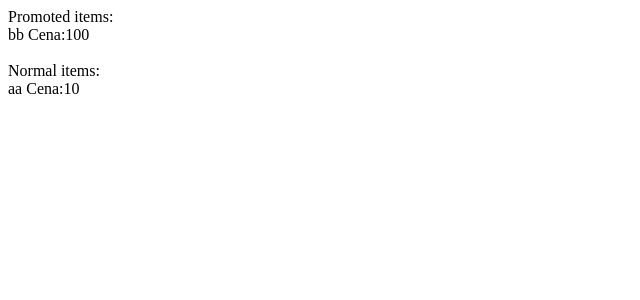
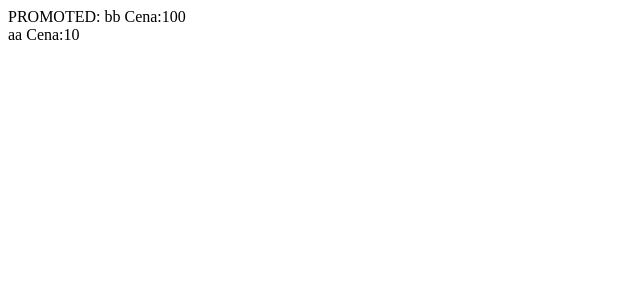
Before and after one commit to P4Cu/devmeeting-angular, an Angular app: page / in a window 1280 px wide. Shown: the top 300 px of the page, without its empty margins (0-640 px from the left). Built offline with nearby package versions, Linux system fonts and the light colour scheme.

Commit message:
use/implement promoted-product

```diff
--- a/src/app/product-list/product-list.component.html
+++ b/src/app/product-list/product-list.component.html
@@ -1,9 +1,4 @@
-<div>Promoted items:
-  <app-product *ngFor="let item of promotedItems()" [element]="item"></app-product>
+<div>
+  <app-promoted-product *ngFor="let item of promotedItems()" [element]="item"></app-promoted-product>
+  <app-product *ngFor="let item of normalItems()" [element]="item"></app-product>
 </div>
-
-<br/>
-
-<div>Normal items:
-  <div *ngFor="let item of normalItems()">{{ item.name }} Cena:{{ item.price }}</div>
-</div>
--- a/src/app/product-list/product-list.component.ts
+++ b/src/app/product-list/product-list.component.ts
@@ -1,5 +1,6 @@
 import { Component, OnInit, Input } from '@angular/core';
 import { ProductComponent } from '../product/product.component'
+import { PromotedProductComponent } from '../promoted-product/promoted-product.component'
 import { Product } from '../models'
 
 @Component({
--- a/src/app/promoted-product/promoted-product.component.html
+++ b/src/app/promoted-product/promoted-product.component.html
@@ -1,3 +1 @@
-<p>
-  promoted-product works!
-</p>
+<div> PROMOTED: {{ element.name }} Cena:{{ element.price }}</div>
--- a/src/app/promoted-product/promoted-product.component.ts
+++ b/src/app/promoted-product/promoted-product.component.ts
@@ -1,4 +1,5 @@
-import { Component, OnInit } from '@angular/core';
+import { Component, OnInit, Input } from '@angular/core';
+import { Product } from '../models'
 
 @Component({
   selector: 'app-promoted-product',
@@ -7,6 +8,8 @@ import { Component, OnInit } from '@angular/core';
 })
 export class PromotedProductComponent implements OnInit {
 
+  @Input() element : Product;
+
   constructor() { }
 
   ngOnInit() {
```
